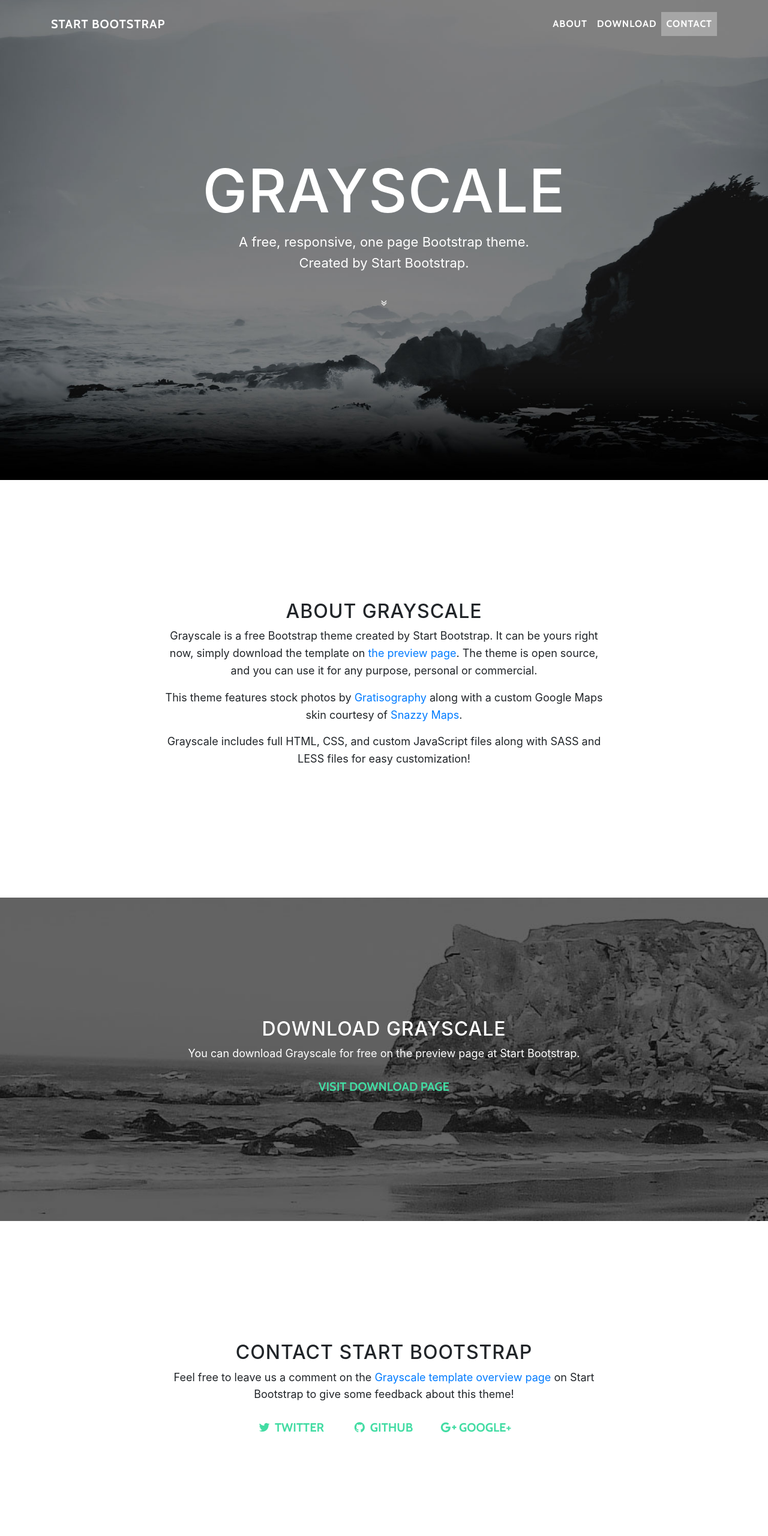
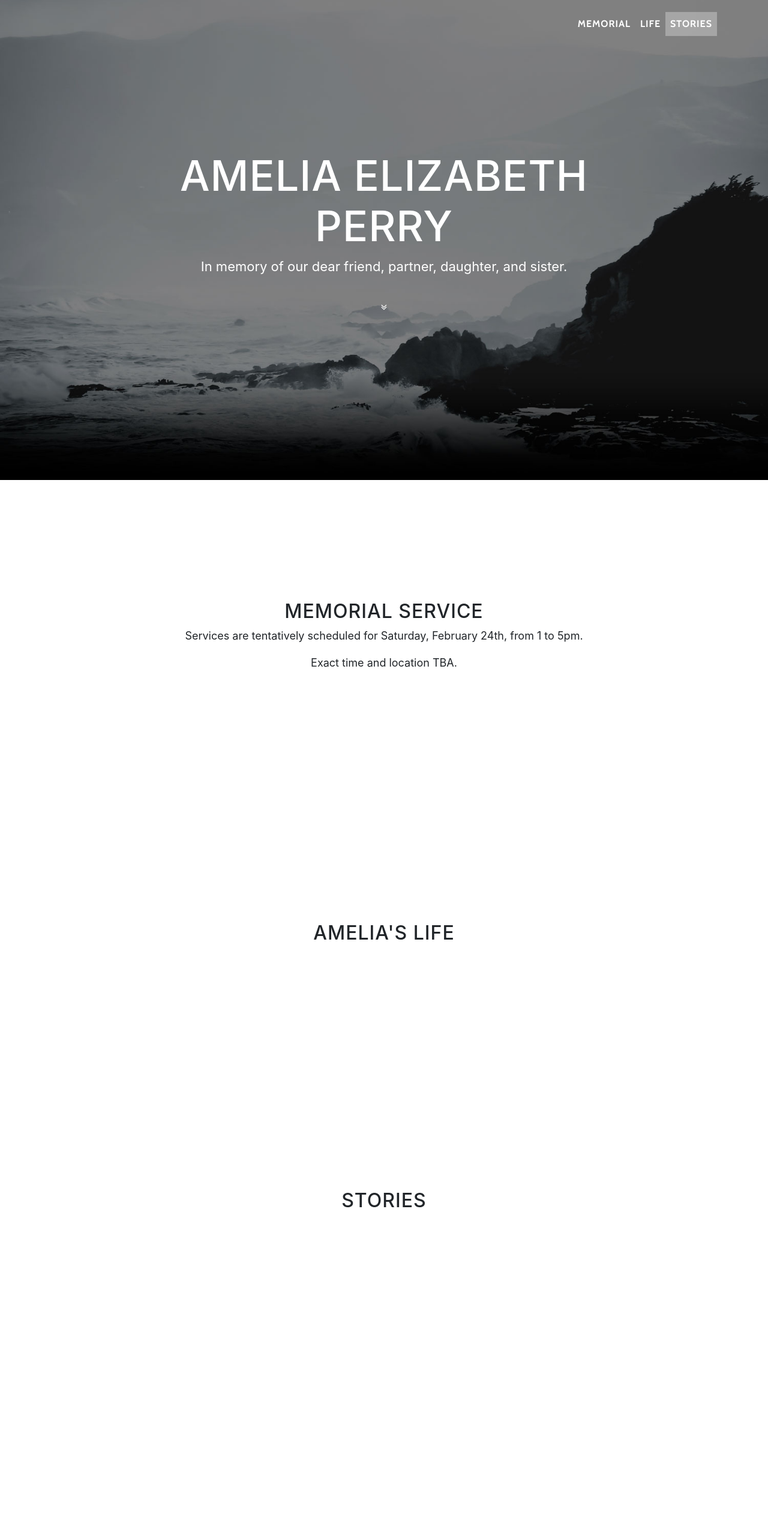
Before and after one commit to adccb/ameliaperry, a website with bundled scripts: page index.html in a window 1280 px wide. Shown: the top 2560 px of the page at 60% size. After the commit the page ends 2229 px from the top, so only its background shows below. Built offline with nearby package versions, Linux system fonts and the light colour scheme.

Commit message:
small updates

```diff
--- a/css/grayscale.css
+++ b/css/grayscale.css
@@ -138,12 +138,13 @@ a:focus, a:hover {
 }
 
 .masthead .intro-body .brand-heading {
-  font-size: 50px;
+  font-size: 40px;
 }
 
 .masthead .intro-body .intro-text {
   font-size: 18px;
 }
+
 
 @media (min-width: 768px) {
   .masthead {
@@ -151,12 +152,13 @@ a:focus, a:hover {
     padding: 0;
   }
   .masthead .intro-body .brand-heading {
-    font-size: 100px;
+    font-size: 70px;
   }
   .masthead .intro-body .intro-text {
     font-size: 22px;
   }
 }
+
 
 .btn-circle {
   font-size: 26px;
@@ -240,6 +242,10 @@ ul.banner-social-buttons {
   ul.banner-social-buttons {
     margin-top: 15px;
   }
+
+  .brand-heading {
+    font-size: 60px;
+  }
 }
 
 @media (max-width: 767px) {
--- a/index.html
+++ b/index.html
@@ -8,7 +8,7 @@
     <meta name="description" content="">
     <meta name="author" content="">
 
-    <title>Grayscale - Start Bootstrap Theme</title>
+    <title>Amelia Elizabeth Perry</title>
 
     <!-- Bootstrap core CSS -->
     <link href="vendor/bootstrap/css/bootstrap.min.css" rel="stylesheet">
@@ -28,7 +28,6 @@
     <!-- Navigation -->
     <nav class="navbar navbar-expand-lg navbar-light fixed-top" id="mainNav">
       <div class="container">
-        <a class="navbar-brand js-scroll-trigger" href="#page-top">Start Bootstrap</a>
         <button class="navbar-toggler navbar-toggler-right" type="button" data-toggle="collapse" data-target="#navbarResponsive" aria-controls="navbarResponsive" aria-expanded="false" aria-label="Toggle navigation">
           Menu
           <i class="fa fa-bars"></i>
@@ -36,13 +35,13 @@
         <div class="collapse navbar-collapse" id="navbarResponsive">
           <ul class="navbar-nav ml-auto">
             <li class="nav-item">
-              <a class="nav-link js-scroll-trigger" href="#about">About</a>
+              <a class="nav-link js-scroll-trigger" href="#memorial">Memorial</a>
             </li>
             <li class="nav-item">
-              <a class="nav-link js-scroll-trigger" href="#download">Download</a>
+              <a class="nav-link js-scroll-trigger" href="#life">Life</a>
             </li>
             <li class="nav-item">
-              <a class="nav-link js-scroll-trigger" href="#contact">Contact</a>
+              <a class="nav-link js-scroll-trigger" href="#stories">Stories</a>
             </li>
           </ul>
         </div>
@@ -54,10 +53,9 @@
       <div class="intro-body">
         <div class="container">
           <div class="row">
-            <div class="col-lg-8 mx-auto">
-              <h1 class="brand-heading">Grayscale</h1>
-              <p class="intro-text">A free, responsive, one page Bootstrap theme.
-                <br>Created by Start Bootstrap.</p>
+            <div class="col-lg-10 mx-auto">
+              <h1 class="brand-heading">Amelia Elizabeth Perry</h1>
+              <p class="intro-text">In memory of our dear friend, partner, daughter, and sister.</p>
               <a href="#about" class="btn btn-circle js-scroll-trigger">
                 <i class="fa fa-angle-double-down animated"></i>
               </a>
@@ -68,77 +66,41 @@
     </header>
 
     <!-- About Section -->
-    <section id="about" class="content-section text-center">
+    <section id="memorial" class="content-section text-center">
       <div class="container">
         <div class="row">
           <div class="col-lg-8 mx-auto">
-            <h2>About Grayscale</h2>
-            <p>Grayscale is a free Bootstrap theme created by Start Bootstrap. It can be yours right now, simply download the template on
-              <a href="http://startbootstrap.com/template-overviews/grayscale/">the preview page</a>. The theme is open source, and you can use it for any purpose, personal or commercial.</p>
-            <p>This theme features stock photos by
-              <a href="http://gratisography.com/">Gratisography</a>
-              along with a custom Google Maps skin courtesy of
-              <a href="http://snazzymaps.com/">Snazzy Maps</a>.</p>
-            <p>Grayscale includes full HTML, CSS, and custom JavaScript files along with SASS and LESS files for easy customization!</p>
+            <h2>Memorial Service</h2>
+
+            <p>Services are tentatively scheduled for Saturday, February 24th, from 1 to 5pm.</p>
+
+            <p>Exact time and location TBA.</p>
           </div>
         </div>
       </div>
     </section>
 
-    <!-- Download Section -->
-    <section id="download" class="download-section content-section text-center">
-      <div class="container">
-        <div class="col-lg-8 mx-auto">
-          <h2>Download Grayscale</h2>
-          <p>You can download Grayscale for free on the preview page at Start Bootstrap.</p>
-          <a href="http://startbootstrap.com/template-overviews/grayscale/" class="btn btn-default btn-lg">Visit Download Page</a>
-        </div>
-      </div>
-    </section>
-
     <!-- Contact Section -->
-    <section id="contact" class="content-section text-center">
+    <section id="life" class="content-section text-center">
       <div class="container">
         <div class="row">
           <div class="col-lg-8 mx-auto">
-            <h2>Contact Start Bootstrap</h2>
-            <p>Feel free to leave us a comment on the
-              <a href="http://startbootstrap.com/template-overviews/grayscale/">Grayscale template overview page</a>
-              on Start Bootstrap to give some feedback about this theme!</p>
-            <ul class="list-inline banner-social-buttons">
-              <li class="list-inline-item">
-                <a href="https://twitter.com/SBootstrap" class="btn btn-default btn-lg">
-                  <i class="fa fa-twitter fa-fw"></i>
-                  <span class="network-name">Twitter</span>
-                </a>
-              </li>
-              <li class="list-inline-item">
-                <a href="https://github.com/BlackrockDigital/startbootstrap" class="btn btn-default btn-lg">
-                  <i class="fa fa-github fa-fw"></i>
-                  <span class="network-name">Github</span>
-                </a>
-              </li>
-              <li class="list-inline-item">
-                <a href="https://plus.google.com/+Startbootstrap/posts" class="btn btn-default btn-lg">
-                  <i class="fa fa-google-plus fa-fw"></i>
-                  <span class="network-name">Google+</span>
-                </a>
-              </li>
-            </ul>
+            <h2>Amelia's Life</h2>
           </div>
         </div>
       </div>
     </section>
 
-    <!-- Map Section -->
-    <div id="map"></div>
 
-    <!-- Footer -->
-    <footer>
-      <div class="container text-center">
-        <p>Copyright &copy; Your Website 2018</p>
+    <section id="stories" class="content-section text-center">
+      <div class="container">
+        <div class="row">
+          <div class="col-lg-8 mx-auto">
+            <h2>Stories</h2>
+          </div>
+        </div>
       </div>
-    </footer>
+    </section>
 
     <!-- Bootstrap core JavaScript -->
     <script src="vendor/jquery/jquery.min.js"></script>
@@ -147,9 +109,6 @@
     <!-- Plugin JavaScript -->
     <script src="vendor/jquery-easing/jquery.easing.min.js"></script>
 
-    <!-- Google Maps API Key - Use your own API key to enable the map feature. More information on the Google Maps API can be found at https://developers.google.com/maps/ -->
-    <script src="https://maps.googleapis.com/maps/api/js?key=AIzaSyCRngKslUGJTlibkQ3FkfTxj3Xss1UlZDA&sensor=false"></script>
-
     <!-- Custom scripts for this template -->
     <script src="js/grayscale.min.js"></script>
 
--- a/js/grayscale.js
+++ b/js/grayscale.js
@@ -41,13 +41,6 @@
 
 })(jQuery); // End of use strict
 
-// Google Maps Scripts
-var map = null;
-// When the window has finished loading create our google map below
-google.maps.event.addDomListener(window, 'load', init);
-google.maps.event.addDomListener(window, 'resize', function() {
-  map.setCenter(new google.maps.LatLng(40.6700, -73.9400));
-});
 
 function init() {
   // Basic options for a simple Google Map
```
Also changed, not shown: css/grayscale.min.css, js/grayscale.min.js, 2 other files.
